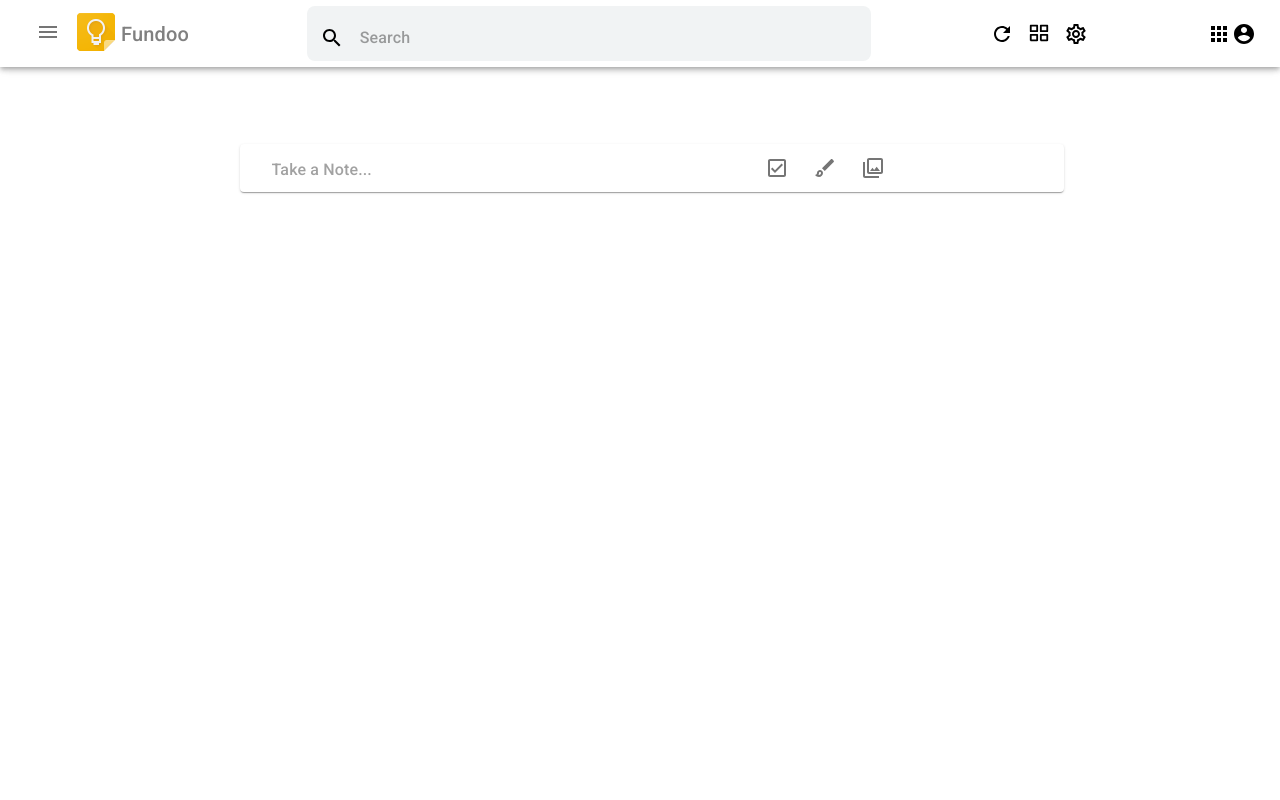
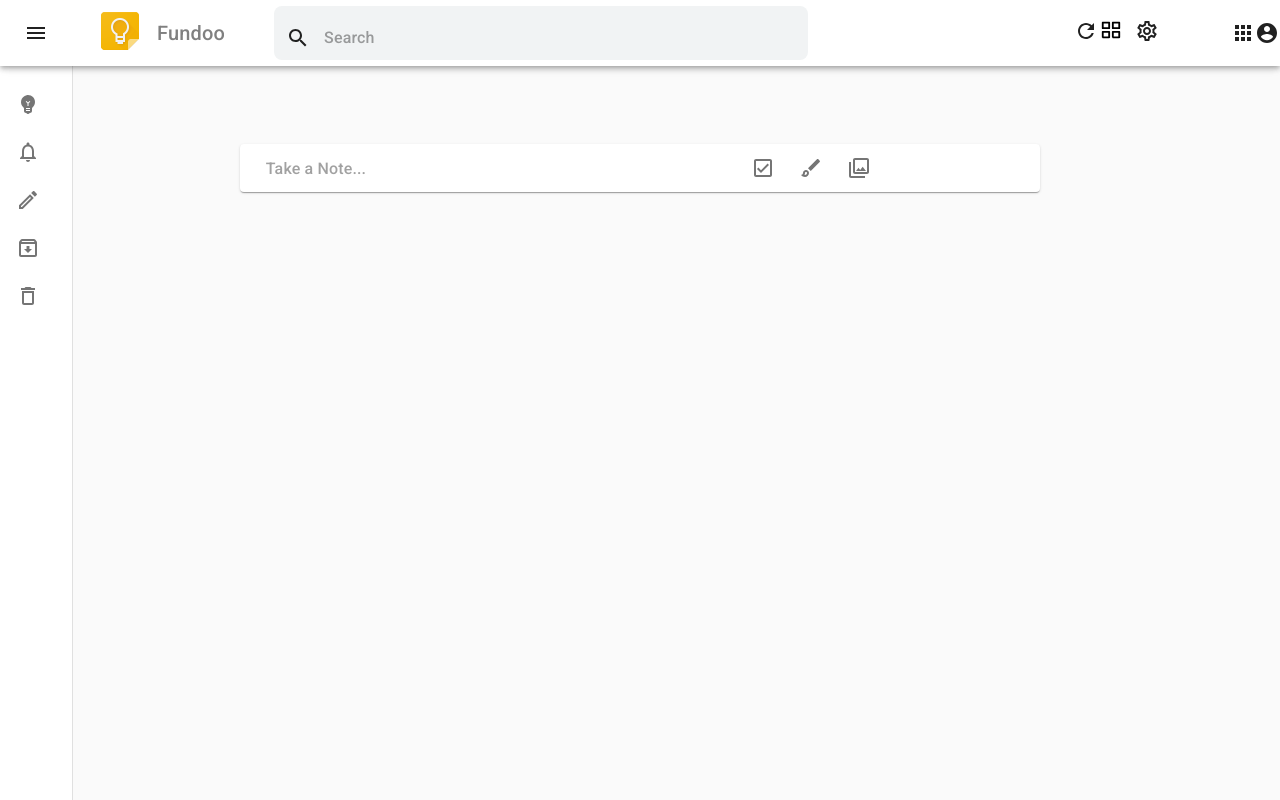
Before and after one commit to ruchika6698/FundooApp-Frontend, a React (Create React App) app: page /dashboard in a window 1280 px wide. Built offline with nearby package versions, Linux system fonts and the light colour scheme.

Commit message:
Added:Drawer in dashboard

```diff
--- a/src/App.js
+++ b/src/App.js
@@ -4,7 +4,7 @@ import { BrowserRouter as Router, Route } from 'react-router-dom';
 import { Login} from './Components/login'
 import { Register} from './Components/register'
 import { ForgotPassword} from './Components/forgotpassword'
-import { Dashboard} from './Components/dashboard'
+import  Dashboard from './Components/dashboard'
 import { ResetPassword} from './Components/resetpassword'
 import { Note} from './Components/note'
 
--- a/src/CSS/dashboard.css
+++ b/src/CSS/dashboard.css
@@ -30,6 +30,7 @@
       width: 100%;
     height: 100vh;
     background: linear-gradient(to right, #002b33, #008b8b);
+    margin-left: 100px;
   }
 
 .dashboardsearchicon {
@@ -49,7 +50,7 @@
   justify-content: center;
   flex-direction: column;
   color:grey;
-  padding-left:0.6%;
+  padding-left:1%;
 }
 .appbar {
   background-color: white;
@@ -72,6 +73,11 @@
 .dashboardSearch{
   margin-top:6px;
   margin-bottom:6px;
+  width: 70%;
+}
+.searchbar{
+  padding-left:4%;
+  width: 70%;
 }
 .sideContainer{
   display: flex;
@@ -94,6 +100,12 @@
   flex-wrap: wrap;
   padding-left: 94px;
 }
+.tool{
+  display: flex;
+  flex-direction: row;
+  justify-content: center;
+  padding-left:4%;
+}
 .notesDiv {
   display: flex;
   justify-content: center;
@@ -108,3 +120,12 @@
   justify-content: center;
   flex-direction: column;
 }
+.refresh{
+  padding-left:40% !important;
+}
+.grid{
+  padding-right:8% !important;
+}
+.setting{
+  padding-left:0.4% !important;
+}
--- a/src/Components/dashboard.jsx
+++ b/src/Components/dashboard.jsx
@@ -1,5 +1,7 @@
 import React from "react";
-import "../CSS/dashboard.css";
+import clsx from "clsx";
+import { makeStyles, useTheme } from "@material-ui/core/styles";
+import CssBaseline from "@material-ui/core/CssBaseline";
 import AppBar from "@material-ui/core/AppBar";
 import Toolbar from "@material-ui/core/Toolbar";
 import Typography from "@material-ui/core/Typography";
@@ -19,7 +21,7 @@ import AccountCircleIcon from "@material-ui/icons/AccountCircle";
 import AppsIcon from "@material-ui/icons/Apps";
 import Divider from "@material-ui/core/Divider";
 import Drawer from "@material-ui/core/Drawer";
-import { Menu, MenuItem } from '@material-ui/core'
+import { Menu, MenuItem } from "@material-ui/core";
 import List from "@material-ui/core/List";
 import ListItem from "@material-ui/core/ListItem";
 import ListItemIcon from "@material-ui/core/ListItemIcon";
@@ -29,43 +31,55 @@ import NotificationsOutlinedIcon from "@material-ui/icons/NotificationsOutlined"
 import EditOutlinedIcon from "@material-ui/icons/EditOutlined";
 import DeleteOutlinedIcon from "@material-ui/icons/DeleteOutlined";
 import EmojiObjectsIcon from "@material-ui/icons/EmojiObjects";
+import "../CSS/dashboard.css";
 
-export class Dashboard extends React.Component {
-  constructor(props) {
-    super(props);
-
-    this.state = {
-      openImg: false,
-      imagetrue:true
+export default function Dashboard() {
+  const classes = useStyles();
+  const theme = useTheme();
+  const [open, setOpen] = React.useState(false);
+  const [openimage, setOpenimage] = React.useState(false);
+  const handleDrawerOpen = () => {
+    setOpen(true);
   };
-  }
-   handleToggle = () => {
+  const handleToggle = () => {
     this.setState({ openImg: !this.state.openImg });
     console.log(this.state.openImg);
-    }
-  render() {
+  };
+  const handleDrawerClose = () => {
+    setOpen(false);
+  };
+
   return (
-      <div className="toolbarbackground">
-        <div className="mainDashboard">
-          <MuiThemeProvider >
-            <AppBar position="fixed">
-              <Toolbar className="toolbar">
-                <div className="keepAndLogo">
-                  <div>
-                    <IconButton >
-                      <Tooltip title="Menu">
+    <div className="{classes.root}">
+      <CssBaseline />
+      <AppBar
+        position="fixed"
+        color="white"
+        className={clsx(classes.appBar, {
+          [classes.appBarShift]: open,
+        })}
+      >
+        <Toolbar>
+          <IconButton
+            color="inherit"
+            aria-label="open drawer"
+            onClick={handleDrawerOpen}
+            edge="start"
+            className={clsx(classes.menuButton, {
+              [classes.hide]: open,
+            })}
+          >
             <MenuIcon />
-                    </Tooltip>
           </IconButton>
-                  </div>
-
           <div>
             <img src={KeepLogo} alt="Kepp Logo" />
           </div>
+          <div className="keep">
             <Typography className="keep" variant="h6" noWrap>
               Fundoo
             </Typography>
           </div>
+          <div className="searchbar">
           <div className="dashboardSearch">
             <div className="dashboardsearchicon">
               <SearchIcon />
@@ -73,7 +87,6 @@ export class Dashboard extends React.Component {
             <div className="search">
               <TextField
                 placeholder="Search"
-                      onChange={this.getAllSearchNotes}
                 id="standard-full-width"
                 multiline
                 fullWidth
@@ -84,33 +97,41 @@ export class Dashboard extends React.Component {
               />
             </div>
           </div>
+          </div>
           <div className="logokeep1">
+            <div className="refresh">
             <Tooltip title="Refresh">
               <RefreshOutlinedIcon />
             </Tooltip>
-                  {this.state.openImg  !== true ? (
+            </div>
+            <div className="grid">
+            {/* {this.state.openImg  !== true ? ( */}
             <Tooltip title="Grid view ">
               <img
                 src={gridview}
                 width="22px"
                 height="22px"
-                         onClick={this.handleToggle}
+                //  onClick={this.handleToggle}
               ></img>
             </Tooltip>
-                  ) : (
+            {/* ) : (
             <Tooltip title="Grid view ">
               <img
                 src={keep1}
                 width="22px"
                 height="22px"
-                        onClick={this.handleToggle}
+                // onClick={this.handleToggle}
               ></img>
             </Tooltip>
-                  )}
+            {/* )} */}
+            </div>
+        </div>
+        <div className="setting">
             <Tooltip title="Settings">
               <SettingsOutlinedIcon />
             </Tooltip>
           </div>
+        <div className="tool">
           <div className="acoounts">
             <Tooltip title="Fundoo Apps">
               <AppsIcon />
@@ -120,11 +141,104 @@ export class Dashboard extends React.Component {
               <AccountCircleIcon />
             </Tooltip>
           </div>
+        </div>
         </Toolbar>
       </AppBar>
-          </MuiThemeProvider>
-        </div>
+      <Drawer
+        variant="permanent"
+        className={clsx(classes.drawer, {
+          [classes.drawerOpen]: open,
+          [classes.drawerClose]: !open,
+        })}
+        classes={{
+          paper: clsx({
+            [classes.drawerOpen]: open,
+            [classes.drawerClose]: !open,
+          }),
+        }}
+      >
+        <br />
+        <br />
+        <br />
+        <br />
+        <List class="icons">
+          {["Notes", "Reminders", "Edit labels", "Archive", "Trash"].map(
+            (text, index) => (
+              <ListItem button key={text}>
+                <ListItemIcon>
+                  {index === 0 ? (
+                    <EmojiObjectsIcon value="notes" />
+                  ) : index === 1 ? (
+                    <NotificationsOutlinedIcon value="reminders" />
+                  ) : index === 2 ? (
+                    <EditOutlinedIcon />
+                  ) : index === 3 ? (
+                    <ArchiveOutlinedIcon />
+                  ) : (
+                    <DeleteOutlinedIcon />
+                  )}
+                </ListItemIcon>
+                <ListItemText primary={text} />
+              </ListItem>
+            )
+          )}
+        </List>
+      </Drawer>
     </div>
   );
 }
-}
+
+const drawerWidth = 240;
+
+const useStyles = makeStyles((theme) => ({
+  root: {
+    display: "flex",
+  },
+  appBar: {
+    zIndex: theme.zIndex.drawer + 1,
+    transition: theme.transitions.create(["width", "margin"], {
+      easing: theme.transitions.easing.sharp,
+      duration: theme.transitions.duration.leavingScreen,
+    }),
+  },
+  menuButton: {
+    marginRight: 36,
+  },
+  hide: {
+    display: "none",
+  },
+  drawer: {
+    width: drawerWidth,
+    flexShrink: 0,
+    whiteSpace: "nowrap",
+  },
+  drawerOpen: {
+    width: drawerWidth,
+    transition: theme.transitions.create("width", {
+      easing: theme.transitions.easing.sharp,
+      duration: theme.transitions.duration.enteringScreen,
+    }),
+  },
+  drawerClose: {
+    transition: theme.transitions.create("width", {
+      easing: theme.transitions.easing.sharp,
+      duration: theme.transitions.duration.leavingScreen,
+    }),
+    overflowX: "hidden",
+    width: theme.spacing(7) + 1,
+    [theme.breakpoints.up("sm")]: {
+      width: theme.spacing(9) + 1,
+    },
+  },
+  toolbar: {
+    display: "flex",
+    alignItems: "center",
+    justifyContent: "flex-end",
+    padding: theme.spacing(0, 1),
+    ...theme.mixins.toolbar,
+  },
+  content: {
+    flexGrow: 1,
+    padding: theme.spacing(5),
+  },
+}));
```
Lines whose indentation alone changed are shown as unchanged.
